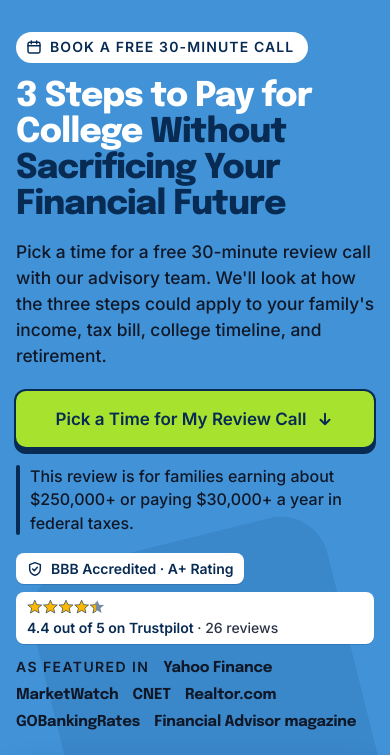
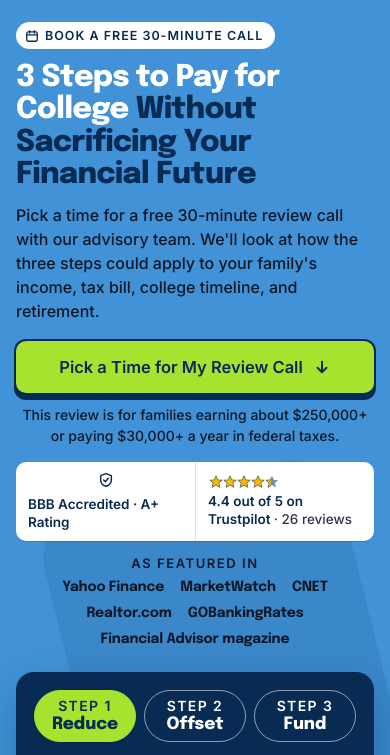
Before and after one commit to gostrategicmarketing-deployment/cfs-booking-concepts, a plain HTML site: page full-v3/index.html in a window 390 px wide. Shown: the part 50-805 px from the top of the page. Drawn offline with Linux system fonts and the light colour scheme.

Commit message:
full-v3: phone layout for the hero (tighter type, ratings side by side, clean press line)

```diff
--- a/full-v3/index.html
+++ b/full-v3/index.html
@@ -225,6 +225,39 @@
   .featured li {
     font-family: var(--font-head); font-weight: 700; font-size: 15px;
     letter-spacing: -0.01em; color: var(--ink); white-space: nowrap;
+  }
+  /* phones (<640px): tighter hero so the button, both ratings and the press line share the first screen */
+  @media (max-width: 639px) {
+    .hero { padding-bottom: 48px; }
+    .hero-grid { padding-top: 8px; gap: 22px; }
+    .kicker { font-size: 12.5px; padding: 6px 12px 6px 9px; gap: 6px; }
+    .kicker svg { width: 14px; height: 14px; }
+    .h1 { margin-top: 12px; font-size: 1.875rem; line-height: 1.08; letter-spacing: -0.02em; } /* 30px 800: still AA large */
+    .sub { margin-top: 12px; font-size: 16px; line-height: 1.5; font-weight: 500; }
+    .cta-row { margin-top: 18px; gap: 10px; }
+    .cta-row .btn { min-height: 52px; padding: 12px 18px; font-size: 16.5px; }
+    .qual { font-size: 14px; line-height: 1.45; margin-top: 2px; text-align: center; justify-content: center; text-wrap: balance; }
+    .qual::before { display: none; }
+    .trust { margin-top: 16px; gap: 12px; }
+    /* both ratings in one compact white card, side by side */
+    .badges {
+      display: grid; grid-template-columns: 1fr 1fr; gap: 0;
+      background: var(--white); border-radius: 10px;
+      box-shadow: 0 1px 0 rgba(7, 43, 83, 0.18);
+    }
+    .badge {
+      background: none; box-shadow: none; border-radius: 0;
+      flex-direction: column; align-items: flex-start; justify-content: center; gap: 4px;
+      padding: 10px 12px; font-size: 13.5px; line-height: 1.3;
+    }
+    .badge + .badge { border-left: 1px solid rgba(7, 43, 83, 0.14); }
+    .badge:first-child { flex-direction: row; align-items: center; gap: 8px; }
+    .badge .stars { width: 72px; height: 14px; }
+    /* press names: one centered line of dot-separated names under a small label */
+    .featured { display: block; text-align: center; }
+    .featured .lbl { display: block; font-size: 13px; letter-spacing: 0.12em; margin-bottom: 4px; }
+    .featured ul { display: flex; flex-wrap: wrap; justify-content: center; gap: 4px 16px; }
+    .featured li { font-size: 14px; }
   }
   @media (min-width: 640px) {
     .cta-row { flex-direction: row; flex-wrap: wrap; align-items: center; }
```
